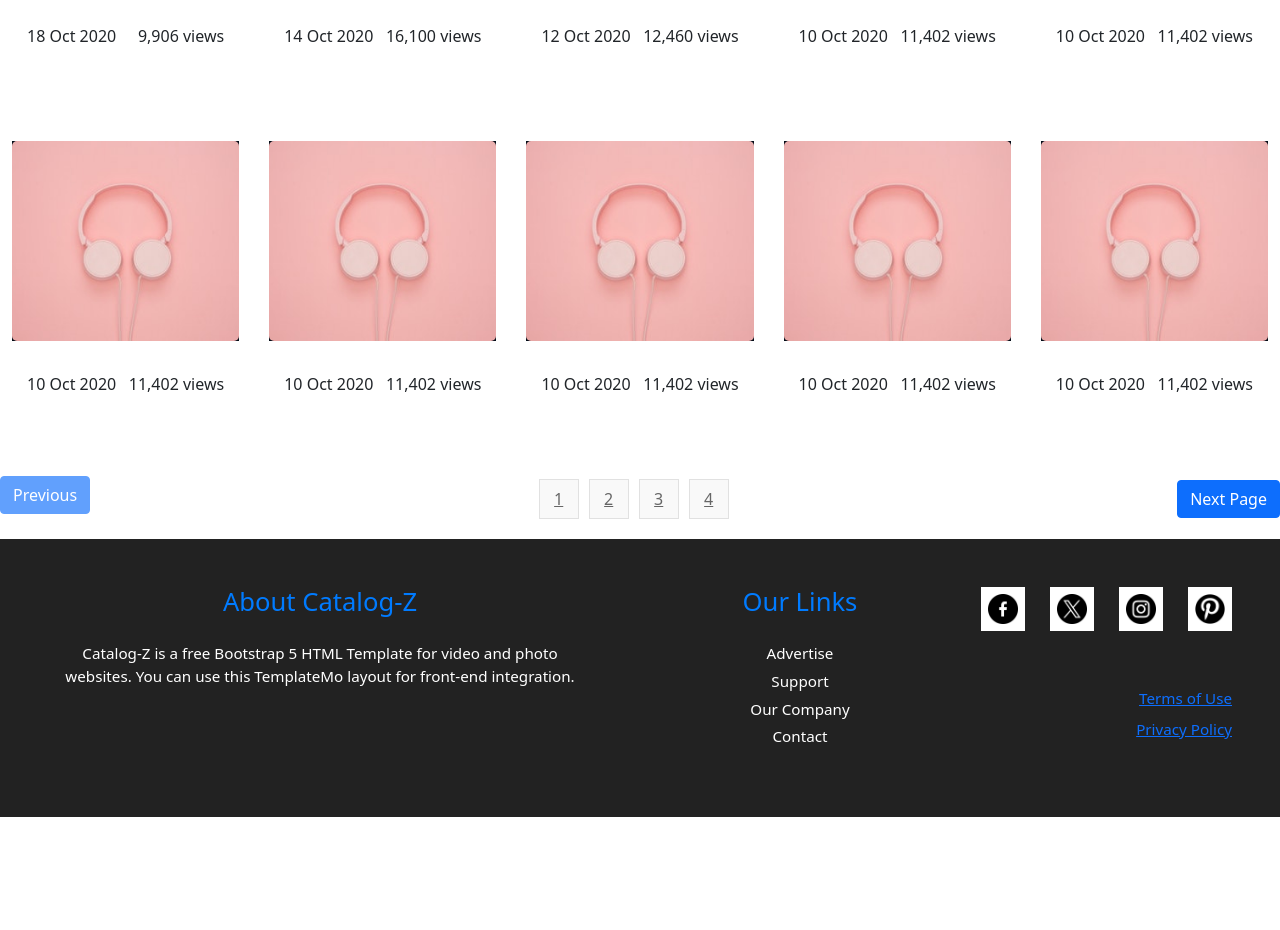
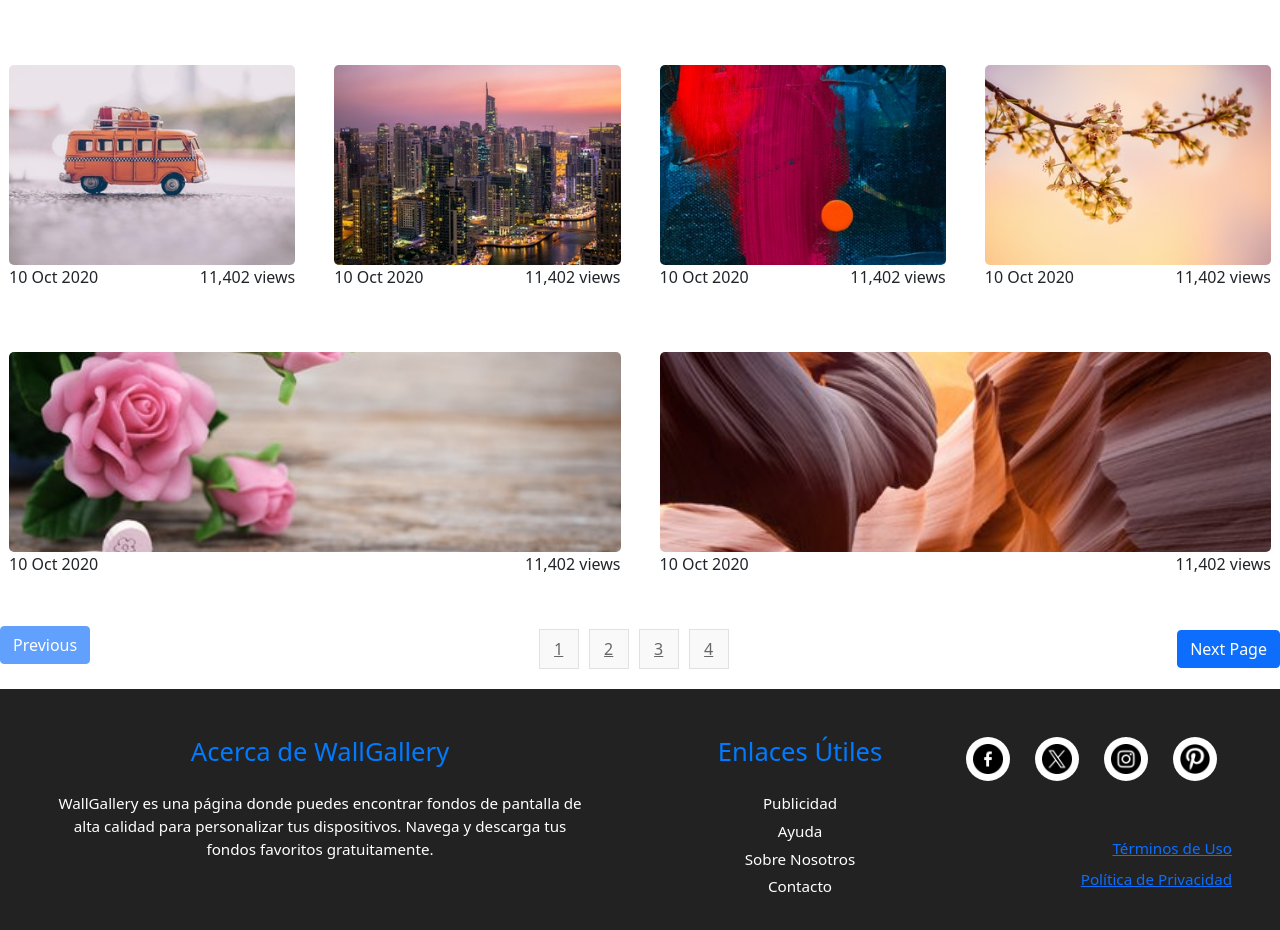
Before and after one commit to warnetmot/Proyecto-Dise-o-web-II, a React (Create React App) app: page / in a window 1280 px wide. Shown: the part 648-1578 px from the top of the page. Before the commit the page ends 1465 px from the top, so only its background shows below. Built offline with nearby package versions, Linux system fonts and the light colour scheme.

Commit message:
subiendo actualisacion

```diff
--- a/src/App.js
+++ b/src/App.js
@@ -34,6 +34,7 @@ function App() {
             <Gallery />
             <Pagination />
             <Footer />
+
         </div>
     );
 }
--- a/src/components/Footer.js
+++ b/src/components/Footer.js
@@ -12,16 +12,16 @@ function Footer() {
             <div className="container-fluid tm-container-small">
                 <div className="row">
                     <div className="col-lg-6 col-md-12 col-12 px-5 mb-5">
-                        <h3 className="tm-text-primary mb-4 tm-footer-title">About Catalog-Z</h3>
-                        <p>Catalog-Z is a free Bootstrap 5 HTML Template for video and photo websites. You can use this TemplateMo layout for front-end integration.</p>
+                        <h3 className="tm-text-primary mb-4 tm-footer-title">Acerca de WallGallery</h3>
+                        <p>WallGallery es una página donde puedes encontrar fondos de pantalla de alta calidad para personalizar tus dispositivos. Navega y descarga tus fondos favoritos gratuitamente.</p>
                     </div>
                     <div className="col-lg-3 col-md-6 col-sm-6 col-12 px-5 mb-5">
-                        <h3 className="tm-text-primary mb-4 tm-footer-title">Our Links</h3>
+                        <h3 className="tm-text-primary mb-4 tm-footer-title">Enlaces Útiles</h3>
                         <ul className="tm-footer-links pl-0">
-                            <li><a href="#">Advertise</a></li>
-                            <li><a href="#">Support</a></li>
-                            <li><a href="#">Our Company</a></li>
-                            <li><a href="#">Contact</a></li>
+                            <li><a href="#">Publicidad</a></li>
+                            <li><a href="#">Ayuda</a></li>
+                            <li><a href="#">Sobre Nosotros</a></li>
+                            <li><a href="#">Contacto</a></li>
                         </ul>
                     </div>
                     <div className="col-lg-3 col-md-6 col-sm-6 col-12 px-5 mb-5">
@@ -47,8 +47,8 @@ function Footer() {
                                 </a>
                             </li>
                         </ul>
-                        <a href="#" className="tm-text-gray text-right d-block mb-2">Terms of Use</a>
-                        <a href="#" className="tm-text-gray text-right d-block">Privacy Policy</a>
+                        <a href="#" className="tm-text-gray text-right d-block mb-2">Términos de Uso</a>
+                        <a href="#" className="tm-text-gray text-right d-block">Política de Privacidad</a>
                     </div>
                 </div>
             </div>
--- a/src/components/Gallery.js
+++ b/src/components/Gallery.js
@@ -1,30 +1,44 @@
-import React from 'react';
+import React, { useState } from 'react';
 import '../css/galeria.css';
 import img03 from '../img/img-03.jpg';
 import img04 from '../img/img-04.jpg';
 import img05 from '../img/img-05.jpg';
 import img06 from '../img/img-06.jpg';
+import img07 from '../img/img-07.jpg';
+import img08 from '../img/img-08.jpg';
+import img09 from '../img/img-09.jpg';
+import img10 from '../img/img-10.jpg';
+import img11 from '../img/img-11.jpg';
+import img12 from '../img/img-12.jpg';
 
 const galleryItems = [
-    { id: 1, title: 'relojes', date: '18 Oct 2020', views: '9,906', imgSrc: img03 },
-    { id: 2, title: 'plantas', date: '14 Oct 2020', views: '16,100', imgSrc: img04 },
+    { id: 1, title: 'Relojes', date: '18 Oct 2020', views: '9,906', imgSrc: img03 },
+    { id: 2, title: 'Plantas', date: '14 Oct 2020', views: '16,100', imgSrc: img04 },
     { id: 3, title: 'Morning', date: '12 Oct 2020', views: '12,460', imgSrc: img05 },
     { id: 4, title: 'Pinky', date: '10 Oct 2020', views: '11,402', imgSrc: img06 },
-    { id: 4, title: 'Pinky', date: '10 Oct 2020', views: '11,402', imgSrc: img06 },
-    { id: 4, title: 'Pinky', date: '10 Oct 2020', views: '11,402', imgSrc: img06 },
-    { id: 4, title: 'Pinky', date: '10 Oct 2020', views: '11,402', imgSrc: img06 },
-    { id: 4, title: 'Pinky', date: '10 Oct 2020', views: '11,402', imgSrc: img06 },
-    { id: 4, title: 'Pinky', date: '10 Oct 2020', views: '11,402', imgSrc: img06 },
-    { id: 4, title: 'Pinky', date: '10 Oct 2020', views: '11,402', imgSrc: img06 },
-
-
+    { id: 5, title: 'Paisaje', date: '10 Oct 2020', views: '11,402', imgSrc: img07 },
+    { id: 6, title: 'Ciudad', date: '10 Oct 2020', views: '11,402', imgSrc: img08 },
+    { id: 7, title: 'Naturaleza', date: '10 Oct 2020', views: '11,402', imgSrc: img09 },
+    { id: 8, title: 'Atardecer', date: '10 Oct 2020', views: '11,402', imgSrc: img10 },
+    { id: 9, title: 'Montaña', date: '10 Oct 2020', views: '11,402', imgSrc: img11 },
+    { id: 10, title: 'Mar', date: '10 Oct 2020', views: '11,402', imgSrc: img12 },
 ];
 
 function Gallery() {
+    const [selectedImage, setSelectedImage] = useState(null);
+
+    const handleImageClick = (item) => {
+        setSelectedImage(item);
+    };
+
+    const handleCloseModal = () => {
+        setSelectedImage(null);
+    };
+
     return (
         <div className="container-fluid tm-container-content tm-mt-60">
             <div className="row mb-4">
-                <h2 className="col-6 tm-text-primary">Latest Photos</h2>
+                <h2 className="col-6 tm-text-primary">Fondos de pantalla</h2>
                 <div className="col-6 d-flex justify-content-end align-items-center">
                     <form className="tm-text-primary">
                         Page <input type="text" value="1" size="1" className="tm-input-paging tm-text-primary" readOnly /> of 200
@@ -34,11 +48,11 @@ function Gallery() {
             <div className="row tm-mb-90 tm-gallery">
                 {galleryItems.map(item => (
                     <div key={item.id} className="col-xl-3 col-lg-4 col-md-6 col-sm-6 col-12 mb-5">
-                        <figure className="effect-ming tm-video-item">
+                        <figure className="effect-ming tm-video-item" onClick={() => handleImageClick(item)}>
                             <img src={item.imgSrc} alt={item.title} className="img-fluid" />
                             <figcaption>
                                 <h2>{item.title}</h2>
-                                <a href="photo-detail.html">Ver mas</a>
+                                <a href="#">Ver más</a>
                             </figcaption>
                         </figure>
                         <div className="d-flex justify-content-between tm-text-gray">
@@ -48,6 +62,23 @@ function Gallery() {
                     </div>
                 ))}
             </div>
+
+            {selectedImage && (
+                <div className="modal">
+                    <div className="modal-content">
+                        <img src={selectedImage.imgSrc} alt={selectedImage.title} />
+                        <div className="modal-text">
+                            <h2>{selectedImage.title}</h2>
+                            <p>Fecha: {selectedImage.date}</p>
+                            <p>Vistas: {selectedImage.views}</p>
+                            {/* Botón de descarga como un botón estilizado */}
+                            <a href={selectedImage.imgSrc} download className="download-button">Descargar</a>
+                        </div>
+                        <span className="close" onClick={handleCloseModal}>×</span>
+                    </div>
+                </div>
+            )}
+
         </div>
     );
 }
--- a/src/css/galeria.css
+++ b/src/css/galeria.css
@@ -2,14 +2,19 @@
 .tm-gallery {
     display: flex;
     flex-wrap: wrap;
+    gap: 15px;
     margin: -15px;
 }
 
 .tm-gallery div {
-    padding: 15px;
     flex: 1 0 calc(22.333% - 30px);
+    position: relative;
     box-sizing: border-box;
-    position: relative;
+    transition: transform 0.3s; /* Efecto de transición al hover */
+}
+
+.tm-gallery div:hover {
+    transform: scale(1.02); /* Aumentar ligeramente el tamaño al pasar el ratón */
 }
 
 /* Efecto Ming */
@@ -17,58 +22,54 @@ figure.effect-ming {
     background: #030c17;
     position: relative;
     overflow: hidden;
+    border-radius: 5px;
+    margin: 0;
+    transition: box-shadow 0.3s; /* Transición para la sombra */
+}
+
+figure.effect-ming:hover {
+    box-shadow: 0 4px 20px rgba(0, 0, 0, 0.5); /* Sombra al pasar el ratón */
 }
 
 figure.effect-ming img {
     width: 100%;
-    height: 200px; /* Altura fija para todas las imágenes */
-    border-radius: 5px;
-    object-fit: cover; /* Asegura que la imagen cubra el área designada */
+    height: 200px;
+    object-fit: cover;
+    transition: opacity 0.35s;
 }
 
-figure.effect-ming figcaption::before {
+figure.effect-ming figcaption {
+    display: flex;
+    flex-direction: column;
+    align-items: center;
+    justify-content: center;
     position: absolute;
-    top: 30px;
-    right: 30px;
-    bottom: 30px;
-    left: 30px;
-    border: 2px solid #fff;
-    box-shadow: 0 0 0 30px rgba(255, 255, 255, 0.2);
-    content: '';
+    top: 0;
+    left: 0;
+    right: 0;
+    bottom: 0;
+    color: #fff;
+    text-align: center;
     opacity: 0;
-    transition: opacity 0.35s, transform 0.35s;
-    transform: scale3d(1.4, 1.4, 1);
-}
-
-figure.effect-ming h2 {
-    font-size: 1.3em;
-    opacity: 0;
-    transition: opacity 0.35s, transform 0.35s;
-    transform: scale(1.5);
-}
-
-figure.effect-ming:hover figcaption::before,
-figure.effect-ming:hover h2 {
-    opacity: 1;
-    transform: scale3d(1, 1, 1);
+    background-color: rgba(58, 52, 42, 0.6); /* Semitransparente */
+    transition: opacity 0.35s;
 }
 
 figure.effect-ming:hover figcaption {
-    background-color: rgba(58, 52, 42, 0);
-}
-
-figure.effect-ming:hover img {
-    opacity: 0.4;
+    opacity: 1; /* Aumentar opacidad al hover */
 }
 
 /* Estilos para enlaces y pie de página */
-.tm-footer-links li {
+.tm-footer-links li,
+.tm-social-links li {
     list-style: none;
     margin-bottom: 5px;
 }
 
-.tm-footer-links li a {
-    color: #999999;
+.tm-footer-links li a,
+.tm-social-links li a {
+    color: #999;
+    transition: color 0.3s, background-color 0.3s;
 }
 
 .tm-footer-links li a:hover {
@@ -76,27 +77,25 @@ figure.effect-ming:hover img {
 }
 
 .tm-social-links li {
-    list-style: none;
+    display: inline-block;
     margin-right: 15px;
 }
 
-.tm-social-links li:last-child {
-    margin-right: 0;
-}
-
 .tm-social-links li a {
-    color: #999999;
+    display: flex;
+    align-items: center;
+    justify-content: center;
     width: 44px;
     height: 44px;
-    display: flex;
     background-color: #fff;
-    align-items: center;
-    justify-content: center;
+    border-radius: 50%;
+    transition: background-color 0.3s, transform 0.3s; /* Transición más suave */
 }
 
 .tm-social-links li a:hover {
     color: #fff;
     background-color: #009999;
+    transform: scale(1.1); /* Aumentar tamaño al pasar el ratón */
 }
 
 .tm-footer {
@@ -107,23 +106,69 @@ figure.effect-ming:hover img {
     font-size: 1.4rem;
 }
 
-figure.effect-ming figcaption {
+/* Modal Styles */
+.modal {
     display: flex;
-    flex-direction: column;
+    justify-content: center;
     align-items: center;
-    justify-content: center;
-    height: 100%;
-    position: absolute;
+    position: fixed;
     top: 0;
     left: 0;
-    right: 0;
-    bottom: 0;
-    color: #fff;
-    text-align: center;
-    opacity: 0;
-    transition: opacity 0.35s;
+    width: 100%;
+    height: 100%;
+    background-color: rgba(0, 0, 0, 0.8);
+    z-index: 1000;
 }
 
-figure.effect-ming:hover figcaption {
-    opacity: 1; /* Hacer visible el figcaption al pasar el ratón */
+.modal-content {
+    display: flex; /* Mantiene la imagen y el texto en una fila */
+    gap: 10px; /* Espacio entre imagen y texto */
+    padding: 20px;
+    max-width: 800px; /* Limitar el ancho del modal */
+    max-height: 80%; /* Limitar la altura del modal */
+    overflow: auto; /* Permitir el desplazamiento si es necesario */
 }
+
+.modal img {
+    max-width: 100%; /* Ajusta la imagen al ancho del contenedor */
+    max-height: 400px; /* Limitar la altura máxima de la imagen */
+    margin: auto; /* Centra la imagen dentro del contenedor */
+    border-radius: 8px;
+}
+
+.modal-text {
+    display: flex;
+    flex-direction: column; /* Coloca el texto en columna */
+    justify-content: center; /* Centra verticalmente */
+}
+
+.download-button {
+    padding: 5px 5px; /* Espaciado para el botón */
+    background-color: #009999; /* Color de fondo */
+    color: white; /* Color del texto */
+    border: none; /* Sin borde */
+    border-radius: 5px; /* Bordes redondeados */
+    text-align: center; /* Centra el texto en el botón */
+    cursor: pointer; /* Cambia el cursor al pasar */
+    transition: background-color 0.3s, transform 0.3s; /* Efecto de transición */
+    margin-top: 15px; /* Espacio superior */
+}
+
+.download-button:hover {
+    background-color: #007f7f; /* Color al pasar el mouse */
+    transform: scale(1.02); /* Aumentar el tamaño al pasar el ratón */
+}
+
+.close {
+    position: absolute;
+    top: 10px;
+    right: 20px;
+    font-size: 24px;
+    color: #333;
+    cursor: pointer;
+    transition: color 0.3s;
+}
+
+.close:hover {
+    color: #009999;
+}
```
Also changed, not shown: src/components/Navbar.js (+5 -5 lines).
